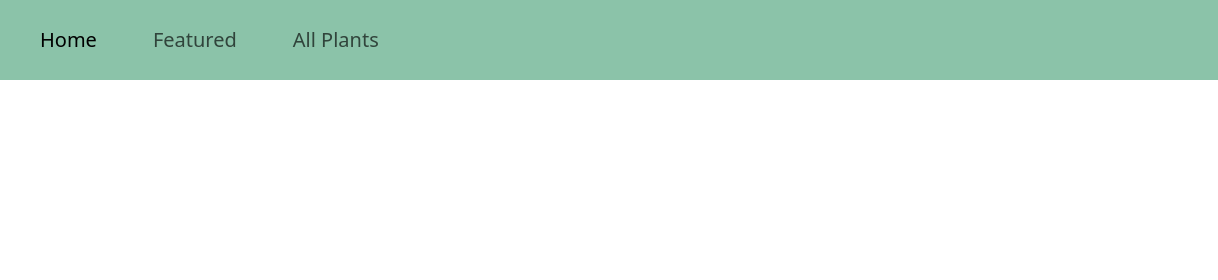
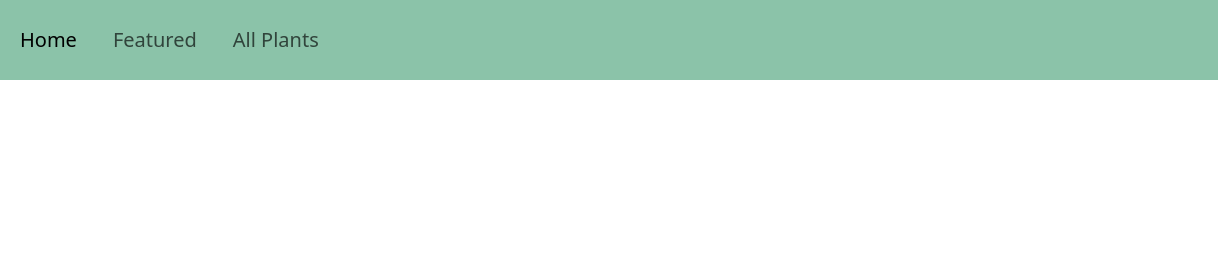
Before and after one commit to tysh14/cfg-plant-website, a plain HTML site: page All plants page.html in a window 1280 px wide. Shown: the top 280 px of the page, 62-1280 px from the left. Drawn offline with nearby package versions, Linux system fonts and the light colour scheme; a script that the page names is missing.

Commit message:
Update styles.css

```diff
--- a/styles.css
+++ b/styles.css
@@ -45,10 +45,6 @@ header {
 nav ul {
     list-style: none;
     display: flex;
-}
-
-nav ul li {
-    margin-left: 20px;
 }
 
 nav ul li a {
```
